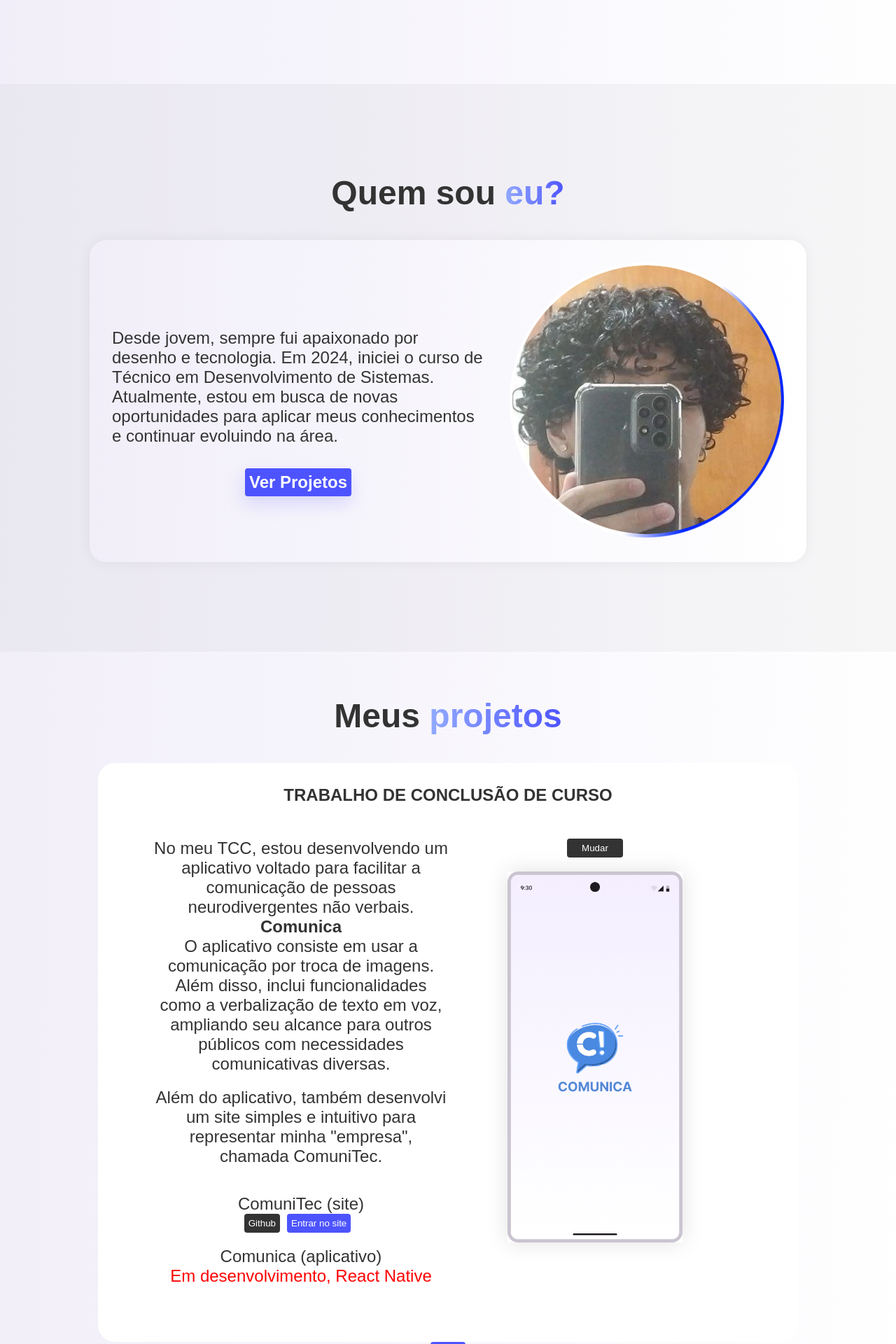
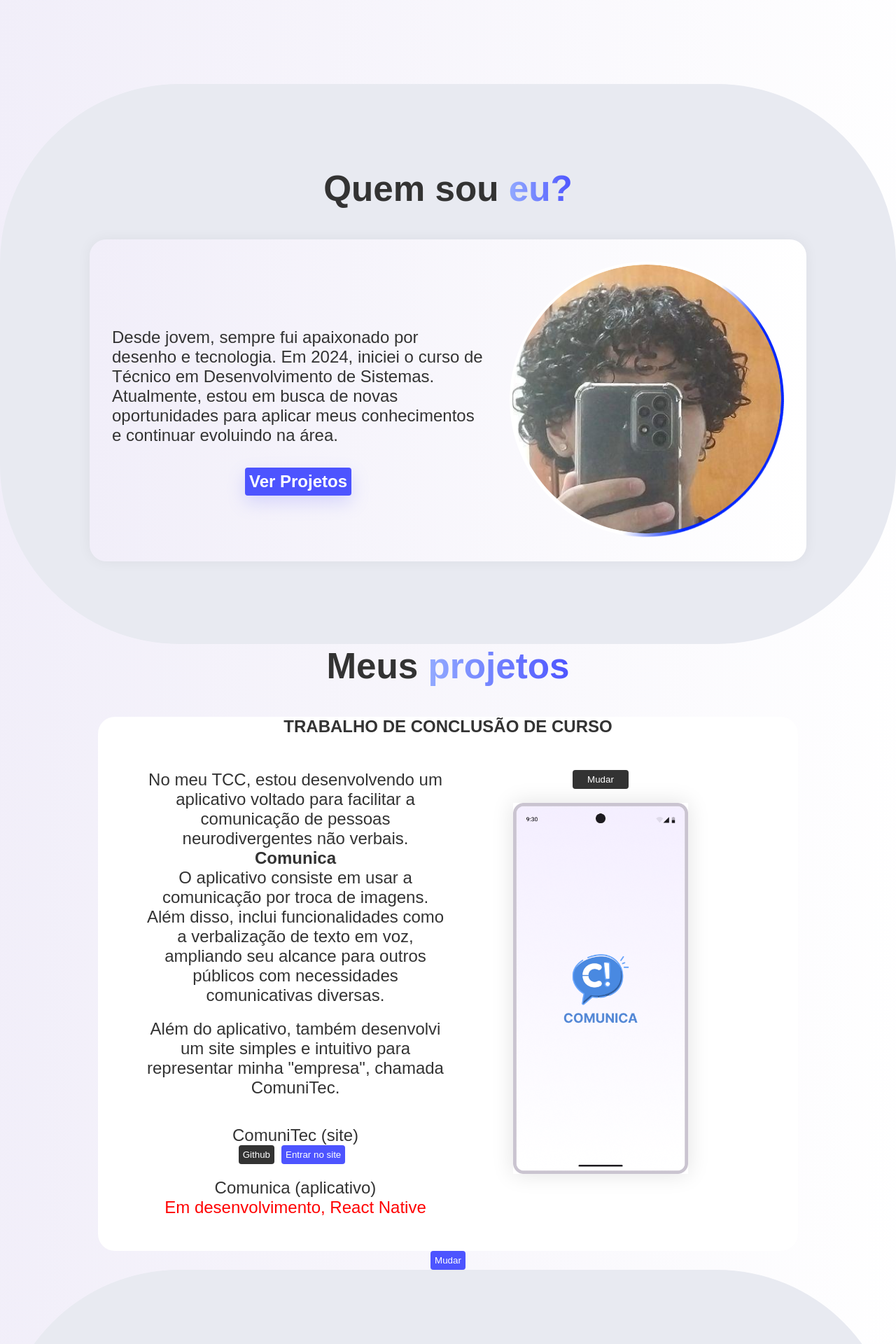
Before and after one commit to lucasns06/portfolio, a React (Create React App) app: page / in a window 1280 px wide. Shown: the part 680-2600 px from the top of the page at 70% size. Built offline with nearby package versions, Linux system fonts and the light colour scheme.

Commit message:
Correções de tamanho de tela

```diff
--- a/src/App.css
+++ b/src/App.css
@@ -24,7 +24,7 @@
   --cor-destaque: #4D54FF;
   --cor-footer: #d8d9e1;
   --cor-teste: rgb(255, 255, 255);
-  --cor-teste2: rgba(0, 0, 0, 0.03);
+  --cor-teste2: rgb(232, 234, 241);
   --tamanho-secao: 1024px;
 }
 
@@ -79,6 +79,7 @@
 
 .textAnim {
   opacity: 0;
+  font: 700 max(36px,4vw) /max(48px,5vw) sans-serif;
 }
 
 .textAnim2 {
--- a/src/components/contato/contatos.css
+++ b/src/components/contato/contatos.css
@@ -1,7 +1,8 @@
 
 .contatos {
-    padding-top: 40px;
+    min-height: 100vh;
     text-align: center;
+    align-content: center;
   }
 
   .contatosLinks {
--- a/src/components/habilidades/habilidades.css
+++ b/src/components/habilidades/habilidades.css
@@ -1,14 +1,11 @@
 .habilidades {
-    height: var(--tamanho-secao);
+    min-height: 100vh;
     align-content: center;
     text-align: center;
     background: var(--cor-teste2);
+    border-radius: 20vw;
 }
 
-.textAnim {
-    opacity: 0;
-    font-size: 3rem;
-}
 
 .habilidadesContainer {
     opacity: 0;
@@ -150,7 +147,6 @@
 @media (max-width: 760px) {
 
     .habilidades {
-        height: max-content;
         padding-top: 2rem;
         padding-bottom: 2rem;
     }
--- a/src/components/home/home.css
+++ b/src/components/home/home.css
@@ -1,5 +1,5 @@
 .home {
-  height: 100vh;
+  min-height: 100vh;
   display: flex;
   margin: auto;
   align-items: center;
--- a/src/components/projetos/projetos.css
+++ b/src/components/projetos/projetos.css
@@ -6,7 +6,7 @@
 .projetos {
     text-align: center;
     align-content: center;
-    padding: 64px 0 64px 0;
+    min-height: 100vh;
 }
 
 .projetosLinks {
@@ -55,7 +55,7 @@
 }
 
 .API {
-    padding: 2rem;
+    padding: 0px 16px;
 }
 
 .API a {
@@ -82,7 +82,9 @@
 .API p {
     font-size: 1.5em;
 }
-
+.API ul {
+    list-style-type: none;
+}
 .tccTexto {
     width: calc(50%);
     height: 100%;
@@ -131,7 +133,7 @@
 }
 
 .TCC {
-    padding: 2rem;
+    padding: 0px 16px;
 }
 
 .tccTextoBotoes {
@@ -223,12 +225,6 @@
 }
 
 @media (max-width: 1024px) {
-    .TCC {
-        padding: 2rem;
-    }
-    .API {
-        padding: 2rem;
-    }
     .tccTexto {
         width: 100%;
     }
@@ -256,9 +252,7 @@
     }
 }
 @media (max-width: 580px) {
-    .API ul {
-        list-style-type: none;
-    }
+
     .API {
         padding: 12px;
     }
--- a/src/components/sobre/sobre.css
+++ b/src/components/sobre/sobre.css
@@ -1,13 +1,14 @@
 .sobre {
     align-content: center;
     background: var(--cor-teste2);
-    padding: 8rem 0 8rem 0;
+    padding: 0 16px;
     text-align: center;
+    border-radius: 20vw;
+    min-height: 100vh;
 }
 
 .QuemSouP {
     text-align: center;
-    font-size: 3rem;
 }
 
 
@@ -24,7 +25,6 @@
 }
 
 .sobreContainer-texto {
-
     font-size: 1.5rem;
     display: flex;
     flex-direction: column;
@@ -82,11 +82,6 @@
     }
 }
 
-@media (max-width: 1600px){
-    .QuemSouP {
-      font-size: 2rem;
-    }
-  }
   @media (max-width: 1024px) {
       .sobreContainerImg{
         margin-left: 0;
```
